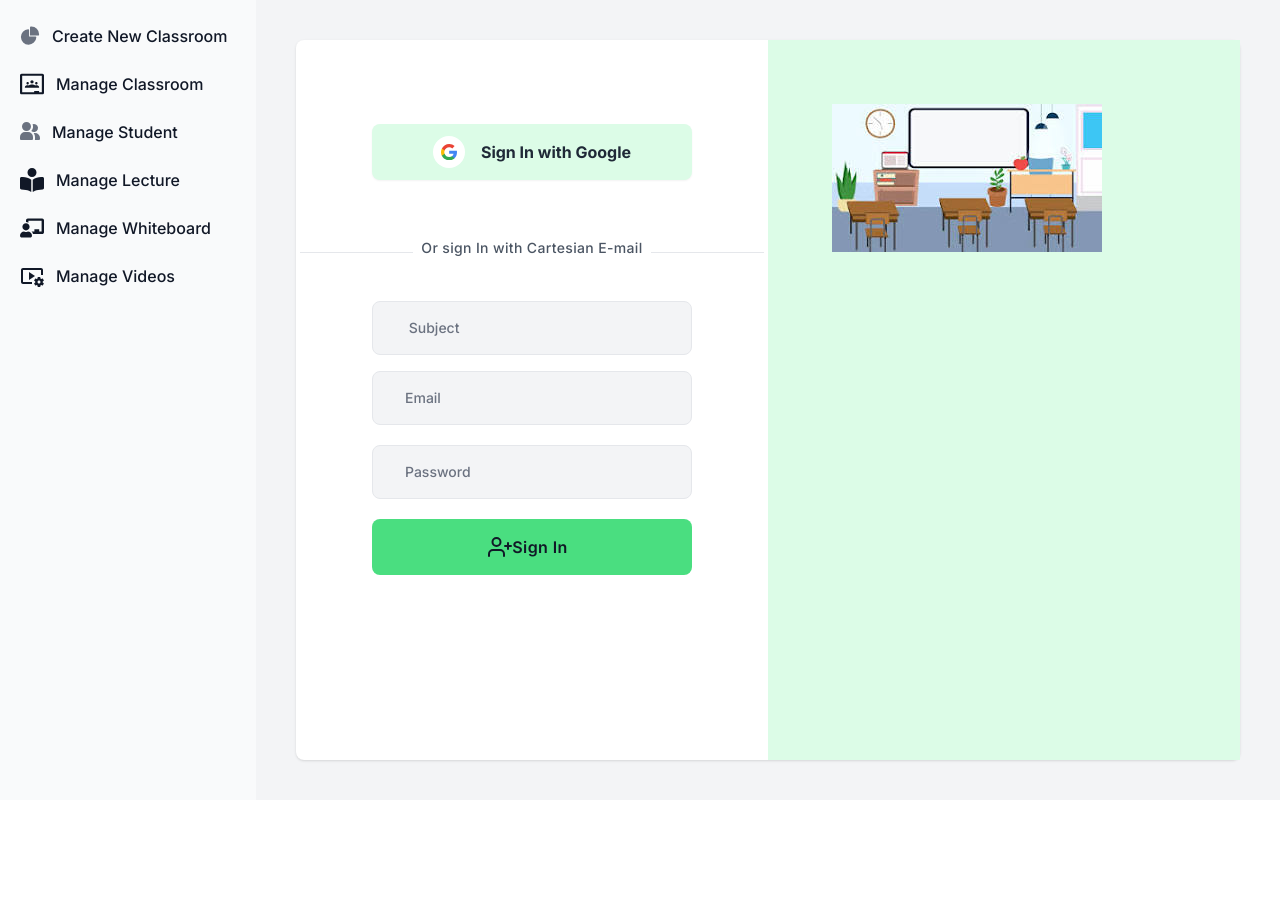
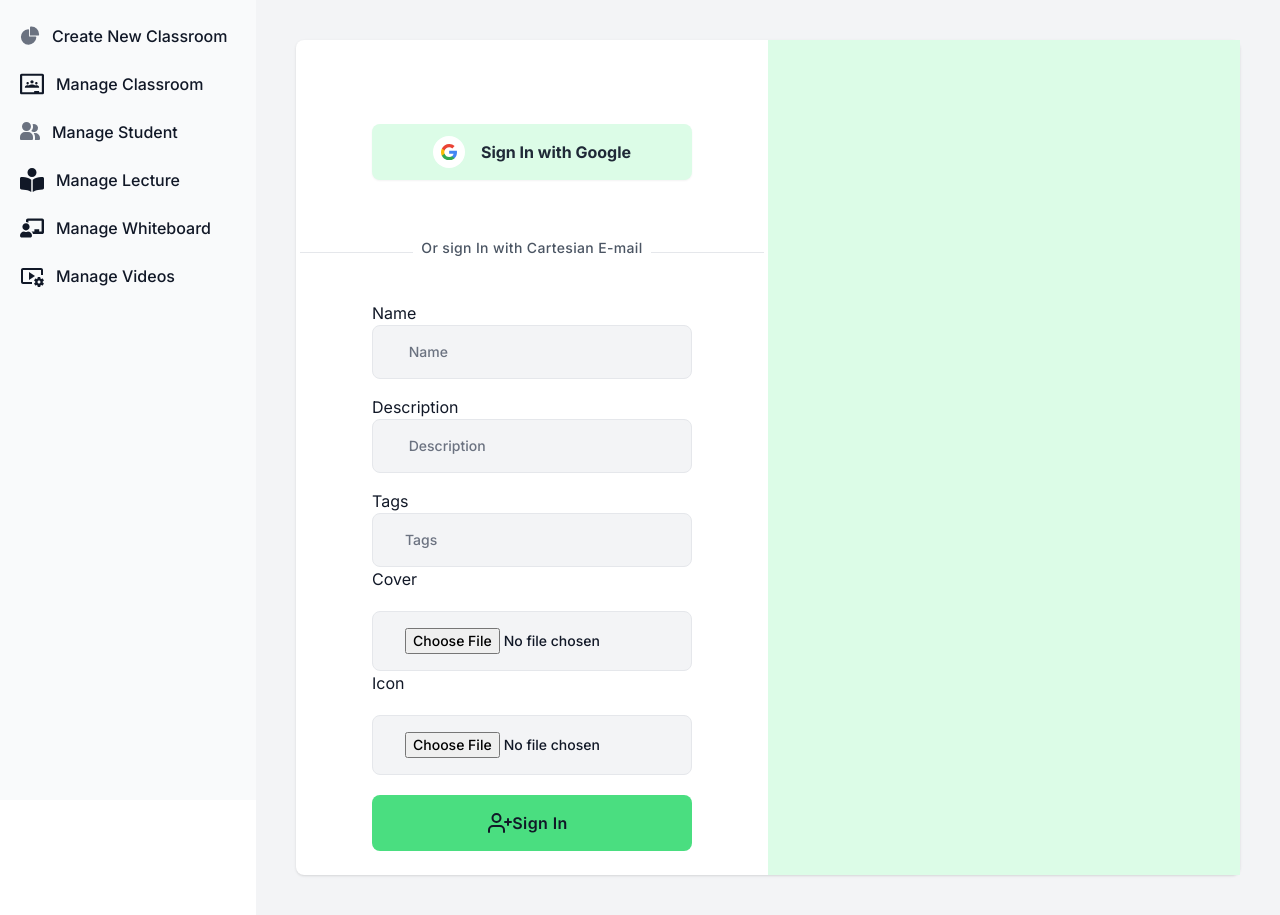
Before and after one commit to Tanya-Dwivedi08/Learn-Palette, a Next.js app in the folder frontend/: page /user/create-classroom in a window 1280 px wide. Before the commit the page ends 800 px from the top, so only its background shows below. Built offline with nearby package versions, Linux system fonts and the light colour scheme.

Commit message:
changes in add pages

```diff
--- a/frontend/src/app/user/add-lecture/page.jsx
+++ b/frontend/src/app/user/add-lecture/page.jsx
@@ -148,6 +148,11 @@ const lecture = () => {
                         value={lectureForm.values.topic}
 
                       />
+
+                      <div>
+                      <label htmlFor="">
+                          Thumbnail
+                        </label>
                       {
                         lectureForm.touched.thumbnail &&
                         <small className="text-red-500">{lectureForm.errors.topic}</small>
@@ -161,7 +166,7 @@ const lecture = () => {
                         value={lectureForm.values.thumbnail}
 
                       />
-
+                      </div>
 
 
                       <button type="submit" className="mt-5 mb-5 tracking-wide font-semibold bg-green-400 text-white-500 w-full py-4 rounded-lg hover:bg-green-700 transition-all duration-300 ease-in-out flex items-center justify-center focus:shadow-outline focus:outline-none">
@@ -187,9 +192,9 @@ const lecture = () => {
               </div>
             </div>
             <div className="flex-1 bg-green-100 text-center hidden lg:flex">
-              <div
+              {/* <div
                 className="m-12 xl:m-16 w-full h-auto bg-contain bg-center bg-no-repeat flex items-center justify-center"
-              ><img src="/class.jpeg" alt="" /></div>
+              ><img src="/class.jpeg" alt="" /></div> */}
             </div>
           </div>
         </div>
--- a/frontend/src/app/user/add-student/page.jsx
+++ b/frontend/src/app/user/add-student/page.jsx
@@ -186,9 +186,9 @@ const student = () => {
               </div>
             </div>
             <div className="flex-1 bg-green-100 text-center hidden lg:flex">
-              <div
+              {/* <div
                 className="m-12 xl:m-16 w-full h-auto bg-contain bg-center bg-no-repeat flex items-center justify-center"
-              ><img src="/class.jpeg" alt="" /></div>
+              ><img src="/class.jpeg" alt="" /></div> */}
             </div>
           </div>
         </div>
--- a/frontend/src/app/user/create-classroom/page.jsx
+++ b/frontend/src/app/user/create-classroom/page.jsx
@@ -20,10 +20,15 @@ const createclass = () => {
 
   const createclassForm = useFormik({
     initialValues: {
-      Subject: '',
-      email: '',
-      password: '',
-      createdAt: '',
+      // Subject: '',
+      // email: '',
+      // password: '',
+      // createdAt: '',
+      name: '',
+      description: '',
+      tags: '',
+      cover: '',
+      icon: '',
     },
     onSubmit: (values, { resetForm }) => {
 
@@ -35,7 +40,7 @@ const createclass = () => {
         .then((response) => {
           console.log(response.status);
           if (res.status === 200) {
-            toast.success("SignUp successfully");
+            toast.success("create successfully");
             action.resetForm();
           } else {
             toast.success("Something went wrong");
@@ -95,6 +100,10 @@ const createclass = () => {
                   <form onSubmit={createclassForm.handleSubmit}>
                     <div className="mx-auto max-w-xs">
 
+                      <div>
+                        <label htmlFor="">
+                          Name
+                        </label>
                         {
                           createclassForm.touched.name &&
                           <small class="text-red-500">{createclassForm.errors.name}</small>
@@ -102,65 +111,92 @@ const createclass = () => {
                         <input
                           className="w-full px-8 py-4 mb-4 rounded-lg font-medium bg-gray-100 border border-gray-200 placeholder-gray-500 text-sm focus:outline-none focus:border-gray-400 focus:bg-white"
                           type="text"
-                        placeholder=" Subject"
+                          placeholder=" Name"
                           id="name"
                           onChange={createclassForm.handleChange}
-                        value={createclassForm.values.subject}
+                          value={createclassForm.values.name}
 
                         />
-                      {/* {
-                        createclassForm.touched.name &&
-                        <small class="text-red-500">{createclassForm.errors.name}</small>
+                      </div>
+
+                      <div>
+                      <label htmlFor="">
+                          Description
+                        </label>
+                      {
+                        createclassForm.touched.description &&
+                        <small class="text-red-500">{createclassForm.errors.description}</small>
                       }
                       <input
                         className="w-full px-8 py-4 mb-4 rounded-lg font-medium bg-gray-100 border border-gray-200 placeholder-gray-500 text-sm focus:outline-none focus:border-gray-400 focus:bg-white"
                         type="text"
-                        placeholder=" Last Name"
+                        placeholder=" Description"
                         id="name"
                         onChange={createclassForm.handleChange}
-                        value={createclassForm.values.lname}
+                        value={createclassForm.values.description}
 
-                      /> */}
+                      />
 
+                      </div>
+
+                      <div>
+                      <label htmlFor="">
+                          Tags
+                        </label>
                       {
-                        createclassForm.touched.email &&
-                        <small class="text-red-500">{createclassForm.errors.email}</small>
+                        createclassForm.touched.tags &&
+                        <small class="text-red-500">{createclassForm.errors.tags}</small>
                       }
                       <input
                         className="w-full px-8 py-4 rounded-lg font-medium bg-gray-100 border border-gray-200 placeholder-gray-500 text-sm focus:outline-none focus:border-gray-400 focus:bg-white"
-                        type="email"
-                        placeholder="Email"
-                        id="email"
+                        type="tags"
+                        placeholder="Tags"
+                        id="tags"
                         onChange={createclassForm.handleChange}
-                        value={createclassForm.values.email}
+                        value={createclassForm.values.tags}
 
                       />
+
+                      </div>
+
+
+                     <div>
+                     <label htmlFor="">
+                          Cover
+                        </label>
                       {
-                        createclassForm.touched.password &&
-                        <small class="text-red-500">{createclassForm.errors.password}</small>
+                        createclassForm.touched.cover &&
+                        <small class="text-red-500">{createclassForm.errors.cover}</small>
                       }
                       <input
                         className="w-full px-8 py-4 rounded-lg font-medium bg-gray-100 border border-gray-200 placeholder-gray-500 text-sm focus:outline-none focus:border-gray-400 focus:bg-white mt-5"
-                        type="password"
-                        placeholder="Password"
-                        id="password"
+                        type="file"
+                        placeholder="Cover"
+                        id="cover"
                         onChange={createclassForm.handleChange}
-                        value={createclassForm.values.password}
+                        value={createclassForm.values.cover}
 
                       />
-                      {/* {
-                        createclassForm.touched.createdAt &&
-                        <small class="text-red-500">{createclassForm.errors.createdAt}</small>
+                      </div>
+
+                      <div>
+                      <label htmlFor="">
+                          Icon
+                        </label>
+                      {
+                        createclassForm.touched.icon &&
+                        <small class="text-red-500">{createclassForm.errors.icon}</small>
                       }
                       <input
                         className="w-full px-8 py-4 rounded-lg font-medium bg-gray-100 border border-gray-200 placeholder-gray-500 text-sm focus:outline-none focus:border-gray-400 focus:bg-white mt-5"
-                        type=""
-                        placeholder="createdAt"
-                        id="cpassword"
+                        type="file"
+                        placeholder="Icon"
+                        id="icon"
                         onChange={createclassForm.handleChange}
-                        value={createclassForm.values.createdAt}
+                        value={createclassForm.values.icon}
 
-                      /> */}
+                      />
+                      </div>
                       <button type="submit" className="mt-5 mb-5 tracking-wide font-semibold bg-green-400 text-white-500 w-full py-4 rounded-lg hover:bg-green-700 transition-all duration-300 ease-in-out flex items-center justify-center focus:shadow-outline focus:outline-none">
                         <svg
                           className="w-6 h-6 -ml-2"
@@ -184,9 +220,9 @@ const createclass = () => {
               </div>
             </div>
             <div className="flex-1 bg-green-100 text-center hidden lg:flex">
-              <div
+              {/* <div
                 className="m-12 xl:m-16 w-full h-auto bg-contain bg-center bg-no-repeat"
-              ><img src="/class.jpeg" alt="" /></div>
+              ><img src="/class.jpeg" alt="" /></div> */}
             </div>
           </div>
         </div>
--- a/frontend/src/app/user/manage-classroom/page.jsx
+++ b/frontend/src/app/user/manage-classroom/page.jsx
@@ -8,7 +8,7 @@ const Manageclassroom = () => {
     const [classroomList, setclassroomList] = useState([]);
 
     const fetchclassroomsData = () => {
-        fetch('http://localhost:5000/classroom/getall')
+        fetch('http://localhost:5000/class/getall')
             .then((response) => {
                 return response.json();
             })
@@ -21,20 +21,19 @@ const Manageclassroom = () => {
             });
     }
 
-    useEffect(() => {
+   useEffect(() => {
         fetchclassroomsData();
     }, [])
 
     const deleteFunc = async (id) => {
         console.log(id);
-         const res = await fetch ('http://localhost:5000/classroom/delete/' + id ,{
+         const res = await fetch ('http://localhost:5000/class/delete/' + id ,{
             method: "DELETE"
          })
          if (res.status ===200){
             fetchclassroomsData();
          }
     }
-
 
     const displayclassrooms = () => {
         return classroomList.map(classroom => (
--- a/frontend/src/app/user/manage-lecture/page.jsx
+++ b/frontend/src/app/user/manage-lecture/page.jsx
@@ -19,9 +19,13 @@ const Managelecture = () => {
             });
     }
 
+
     useEffect(() => {
-        fetchlectureData();
+        fetchlecturesData();
     }, [])
+
+
+
 
     const deleteFunc = async (id) => {
         console.log(id);
```
Also changed, not shown: 1 other file (tests, documents, lock files or other folders). Lines whose indentation alone changed are shown as unchanged.
